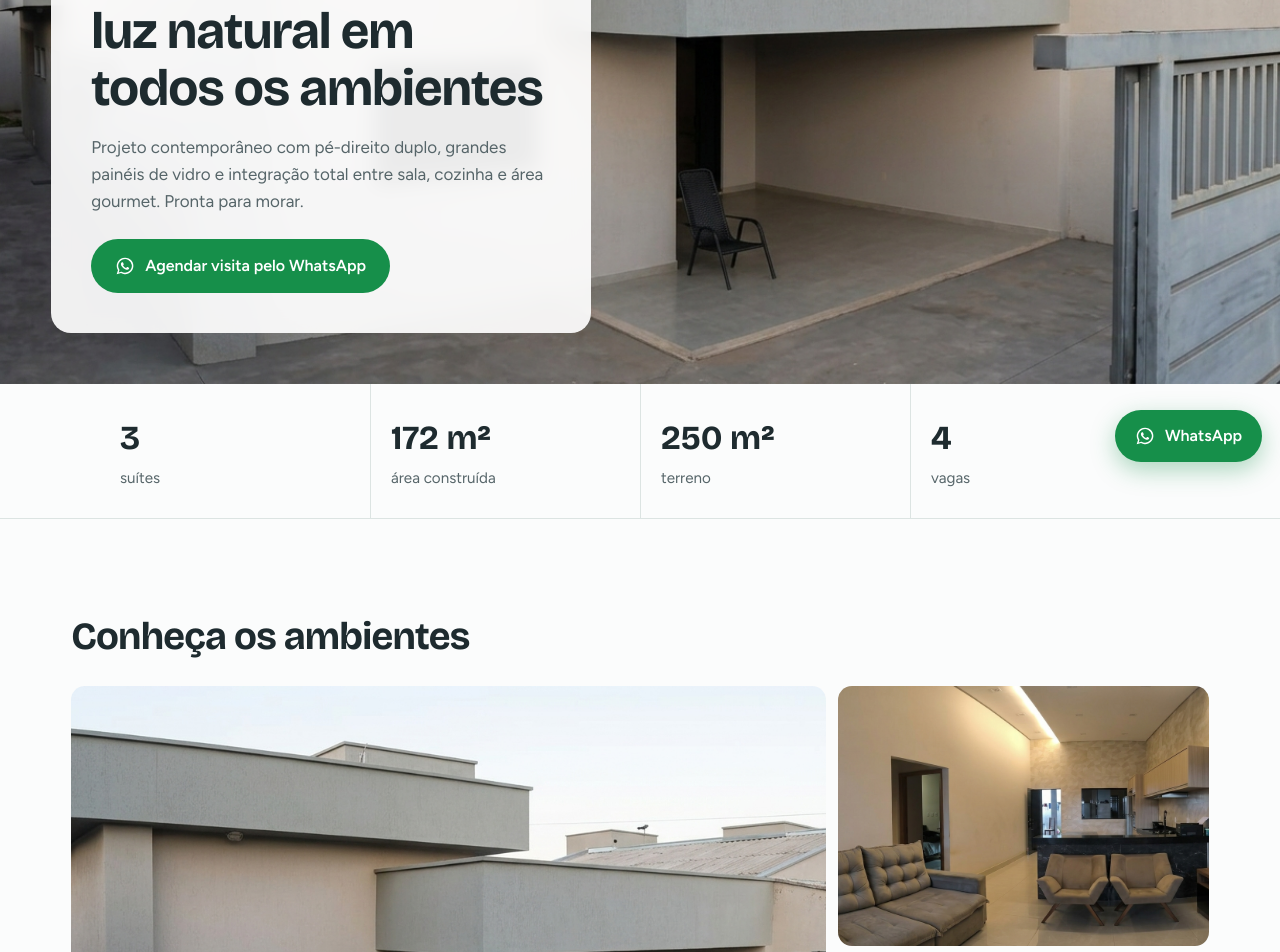
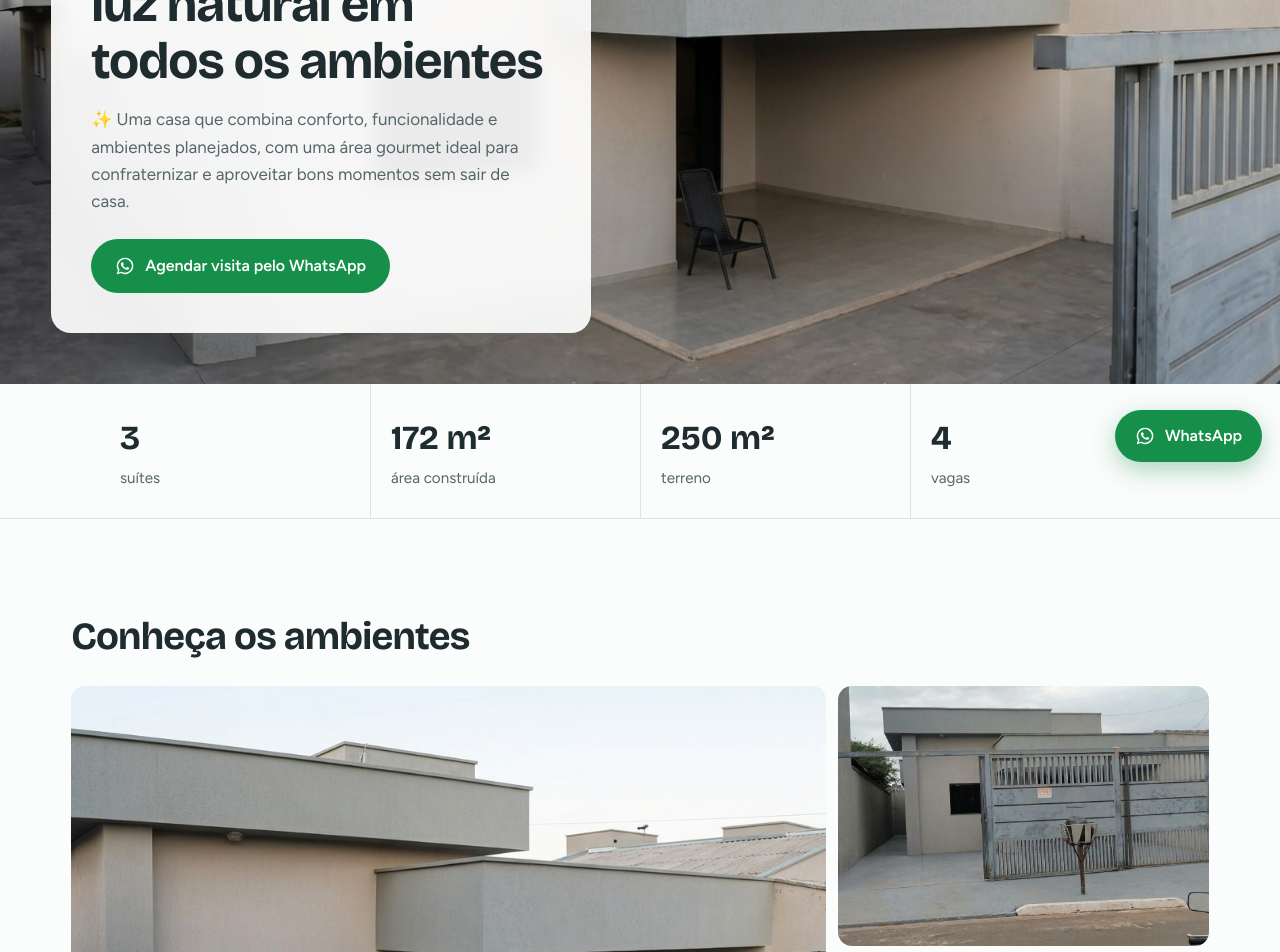
Before and after one commit to eowagney/casa-venda, a React (Vite) app: page / in a window 1280 px wide. Shown: the part 320-1272 px from the top of the page. Built offline with nearby package versions, Linux system fonts and the light colour scheme.

Commit message:
atualizações

```diff
--- a/src/App.jsx
+++ b/src/App.jsx
@@ -4,12 +4,12 @@ import './App.css'
 const CONFIG = {
   // Número com código do país + DDD, sem espaços ou símbolos
   whatsapp: '5562991610097',
-  mensagem: 'Olá! Vi o anúncio da casa e gostaria de agendar uma visita.',
+  mensagem: 'Olá! Vi o anúncio da casa e gostaria de mais informações. Podemos agendar uma visita?',
 
   titulo: 'Casa moderna com luz natural em todos os ambientes',
   local: 'Morada do Morro, Senador Canedo – GO',
   descricao:
-    'Projeto contemporâneo com pé-direito duplo, grandes painéis de vidro e integração total entre sala, cozinha e área gourmet. Pronta para morar.',
+    '✨ Uma casa que combina conforto, funcionalidade e ambientes planejados, com uma área gourmet ideal para confraternizar e aproveitar bons momentos sem sair de casa.',
 
   specs: [
     { valor: '3', rotulo: 'suítes' },
@@ -20,11 +20,16 @@ const CONFIG = {
 
   fotos: [
     { src: '/assets/frente.jpg', alt: 'Fachada da casa' },
+    { src: '/assets/fachada.jpg', alt: 'Fachada da casa' },
     { src: '/assets/sala.jpg', alt: 'Sala de estar integrada' },
     { src: '/assets/cozinha.jpg', alt: 'Cozinha com ilha central' },
     { src: '/assets/master.jpg', alt: 'Suíte master' },
     { src: '/assets/suite.jpg', alt: 'Baneheiro da Suíte' },
-    { src: '/assets/ara_gourmet.jpg', alt: 'Área Gourmet' },
+    { src: '/assets/quarto1.jpg', alt: 'Quarto 1' },
+    { src: '/assets/banheiro_americano.jpg', alt: 'Banheiro americano' },
+    { src: '/assets/quarto2.jpg', alt: 'Quarto 2' },
+    { src: '/assets/area_gourmet.jpg', alt: 'Área Gourmet' },
+    { src: '/assets/banheiro_social.jpg', alt: 'Banheiro social' },
   ],
 
   // tipo: 'arquivo' (mp4 em public/videos) ou 'youtube' (informe só o ID do vídeo)
@@ -37,27 +42,15 @@ const CONFIG = {
 
   detalhes: [
     {
-      titulo: 'Interior',
+      titulo: 'Destaques do imóvel',
       itens: [
-        'Sala de estar e jantar integradas',
-        'Cozinha com ilha e bancada em pedra',
-        'Suíte master',
-        'Piso porcelanato e esquadrias de alumínio',
-      ],
-    },
-    {
-      titulo: 'Área externa',
-      itens: [
-        'Área gourmet com churrasqueira',
-        'Garagem coberta para 1 carro',
-      ],
-    },
-    {
-      titulo: 'Conforto e tecnologia',
-      itens: [
-        'Estrutura pronta para aquecimento solar',
-        'Sistema de iluminação sofisticado',
-        'Portão eletrônico',
+        '🚗 Garagem coberta com espaço para 1 carro, além de área frontal com capacidade para estacionar mais 3 veículos.',
+        '🍖 Varanda gourmet com churrasqueira, cozinha e armários planejados, perfeita para reunir família e amigos e aproveitar momentos especiais.',
+        '🍽️ Cozinha interna totalmente planejada, com armários que aliam funcionalidade e organização.',
+        '🛋️ Sala com pé-direito alto, proporcionando amplitude e sofisticação, além de painel planejado',
+        '🛏️ 3 quartos, sendo 1 suíte, oferecendo conforto e privacidade para toda a família.',
+        '🚿 3 banheiros no total, garantindo mais praticidade no dia a dia.',
+        '☀️ Infraestrutura para aquecimento solar já instalada, com 4 pontos de saída: 3 para os banheiros e 1 para a cozinha. Falta somente a instalação das placas solares para completar o sistema.',
       ],
     },
   ],
```
